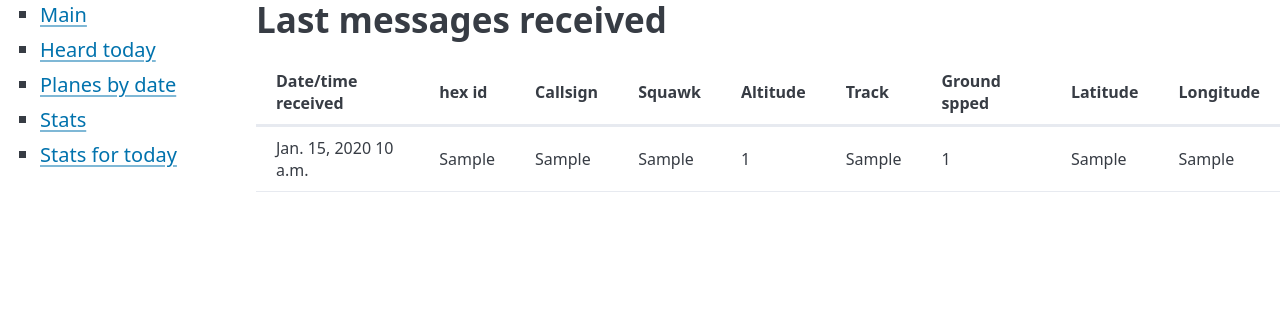
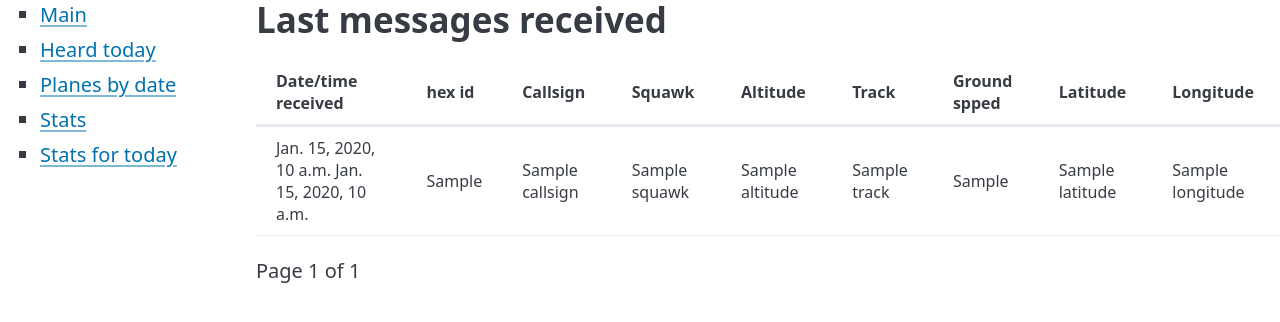
Before and after one commit to kevinhooke/adsb_dashboard, a Django app: template dashboard/templates/index.html in a window 1280 px wide. Shown: the top 322 px of the page. Run offline with Django 5.2, Linux system fonts and the light colour scheme; tables that the repository leaves empty hold one stand-in row (values such as "Sample post"); the template is opened without the code that fills it: values that come from a table or form of the project are taken from there, most other values are stand-ins (such as "Sample title", 1, 10 or a date in 2020).

Commit message:
feat: added pagination on main index page

```diff
--- a/dashboard/templates/index.html
+++ b/dashboard/templates/index.html
@@ -12,7 +12,7 @@
             <div class="main_column">
 
                 <h2>Last messages received</h2>
-                    {% if latest_sbs_messages %}
+                    {% if page_obj %}
                         <table>
                             <thead>
                                 <th>Date/time received</th>
@@ -25,7 +25,7 @@
                                 <th>Latitude</th>
                                 <th>Longitude</th>
                             </thead>
-                        {% for message in latest_sbs_messages %}
+                        {% for message in page_obj %}
                             <tr>
                                 <td>{{ message.date_message_generated}} {{ message.time_message_generated}}</td>
                                 <td>{{ message.hex_ident }}</td>
@@ -39,6 +39,15 @@
                             </tr>
                         {% endfor %}
                         </table>
+                        <nav>
+                            {% if page_obj.has_previous %}
+                                <a href="?page={{ page_obj.previous_page_number }}">Previous</a>
+                            {% endif %}
+                            Page {{ page_obj.number }} of {{ page_obj.paginator.num_pages }}
+                            {% if page_obj.has_next %}
+                                <a href="?page={{ page_obj.next_page_number }}">Next</a>
+                            {% endif %}
+                        </nav>
                     {% else %}
                         <p>No data found</p>
                     {% endif %}
--- a/docker-compose.yml
+++ b/docker-compose.yml
@@ -19,7 +19,7 @@ services:
     build:
       context: .
     ports:
-      - 8000:8000
+      - 8001:8001
     depends_on:
       - postgres
 
```
Also changed, not shown: dashboard/views.py (+7 -3 lines).
